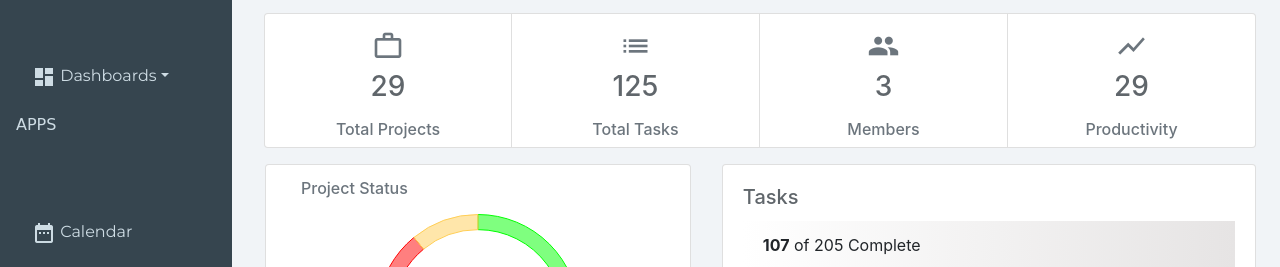
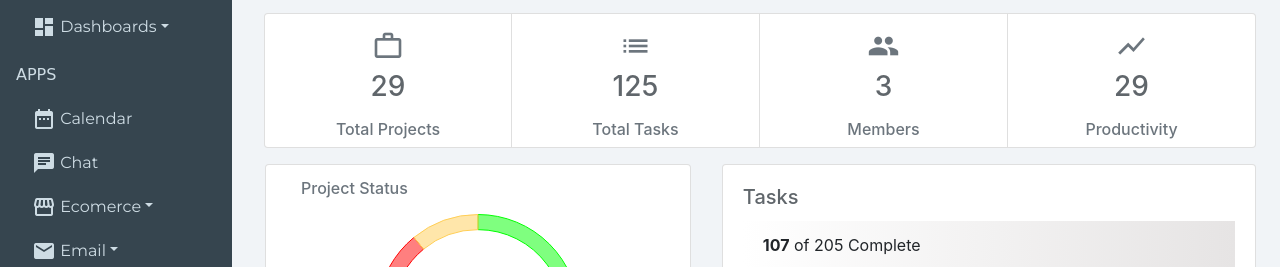
Before and after one commit to rodriquesperry/Bootstrap-Admin-Panel, a website: page index.html in a window 1280 px wide. Shown: the part 99-366 px from the top of the page. Drawn offline with nearby package versions, Linux system fonts and the light colour scheme; a web font is replaced by a local one.

Commit message:
Update CSS

```diff
--- a/css/styles.css
+++ b/css/styles.css
@@ -25,7 +25,7 @@ body {
 
 .sidenav {
   display: block;
-  padding-top: 1rem;
+  padding-top: 1.9rem;
   position: fixed;
   width: 14.5rem;
   height: 100%;
@@ -36,7 +36,7 @@ body {
 
 #left-side-menu-container ul li {
   list-style: none;
-  margin-top: 5.2rem;
+  margin-top: 1.2rem;
   margin-left: 1rem;
   font-family: "Montserrat", sans-serif; }
 
```
